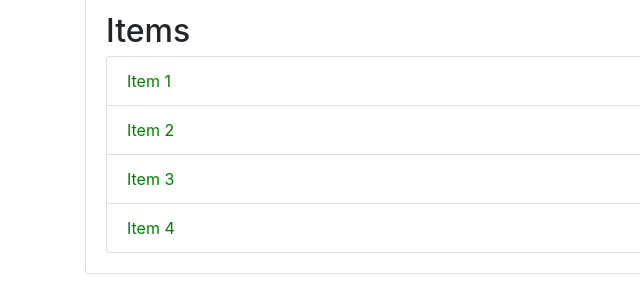
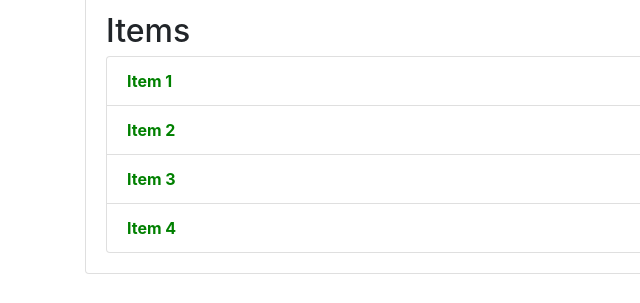
Before and after one commit to anandamayee126/JavaScript, a plain HTML site: page index.html in a window 1280 px wide. Shown: the part 221-524 px from the top of the page, 0-640 px from the left. Drawn offline with nearby package versions, Linux system fonts and the light colour scheme.

Commit message:
font weight added

```diff
--- a/index.html
+++ b/index.html
@@ -5,12 +5,12 @@
   <meta name="viewport" content="width=device-width, initial-scale=1.0">
   <meta http-equiv="X-UA-Compatible" content="ie=edge">
   <link rel="stylesheet" href="https://maxcdn.bootstrapcdn.com/bootstrap/4.0.0-beta/css/bootstrap.min.css" integrity="sha384-/Y6pD6FV/Vv2HJnA6t+vslU6fwYXjCFtcEpHbNJ0lyAFsXTsjBbfaDjzALeQsN6M" crossorigin="anonymous">
-  <title >Item Lister</title>
+  <title>Item Lister</title>
 </head>
 <body>
   <header id="main-header" class="bg-success text-white p-4 mb-3">
     <div class="container">
-      <h1 id="title-id"">Item Lister <span style="display:none">123</span></h1>
+      <h1 id="header-title">Item Lister <span style="display:none">123</span></h1>
     </div>
   </header>
   <div class="container">
@@ -29,8 +29,6 @@
     </ul>
    </div>
   </div>
-
-  <script src="main.js"></script>
+<script src="main.js"></script>
 </body>
-
 </html>
--- a/main.js
+++ b/main.js
@@ -4,9 +4,13 @@
 // var title2= document.getElementsByClassName('title');
 // title2.style.display = 'block';
 
-const ulParent= document.querySelector('ul');
-let ulChild=ulParent.children;
-ulChild[0].style.color = 'green';
-ulChild[1].style.color = 'green';
-ulChild[2].style.color = 'green';
-ulChild[3].style.color = 'green';
+const list= document.getElementsByClassName('list-group-item')
+//let ulChild=ulParent.children;
+for(var i=0;i<list.length;i++) {
+    list[i].style.color='green';
+    list[i].style.fontWeight='bold';
+}
+// ulChild[0].style.color = 'green';
+// ulChild[1].style.color = 'green';
+// ulChild[2].style.backgroundColor = 'green';
+// ulChild[3].style.color = 'green';
```
